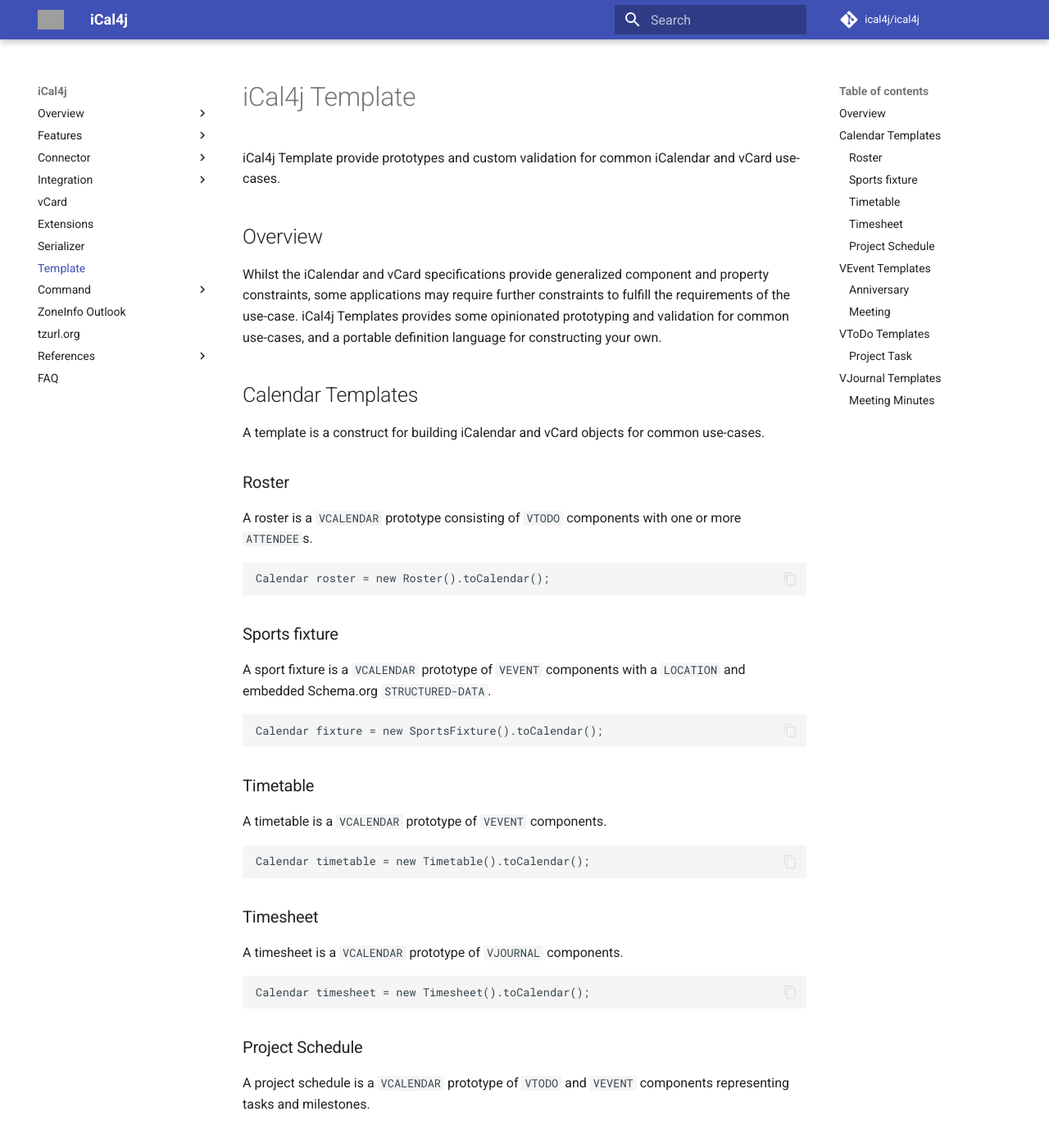
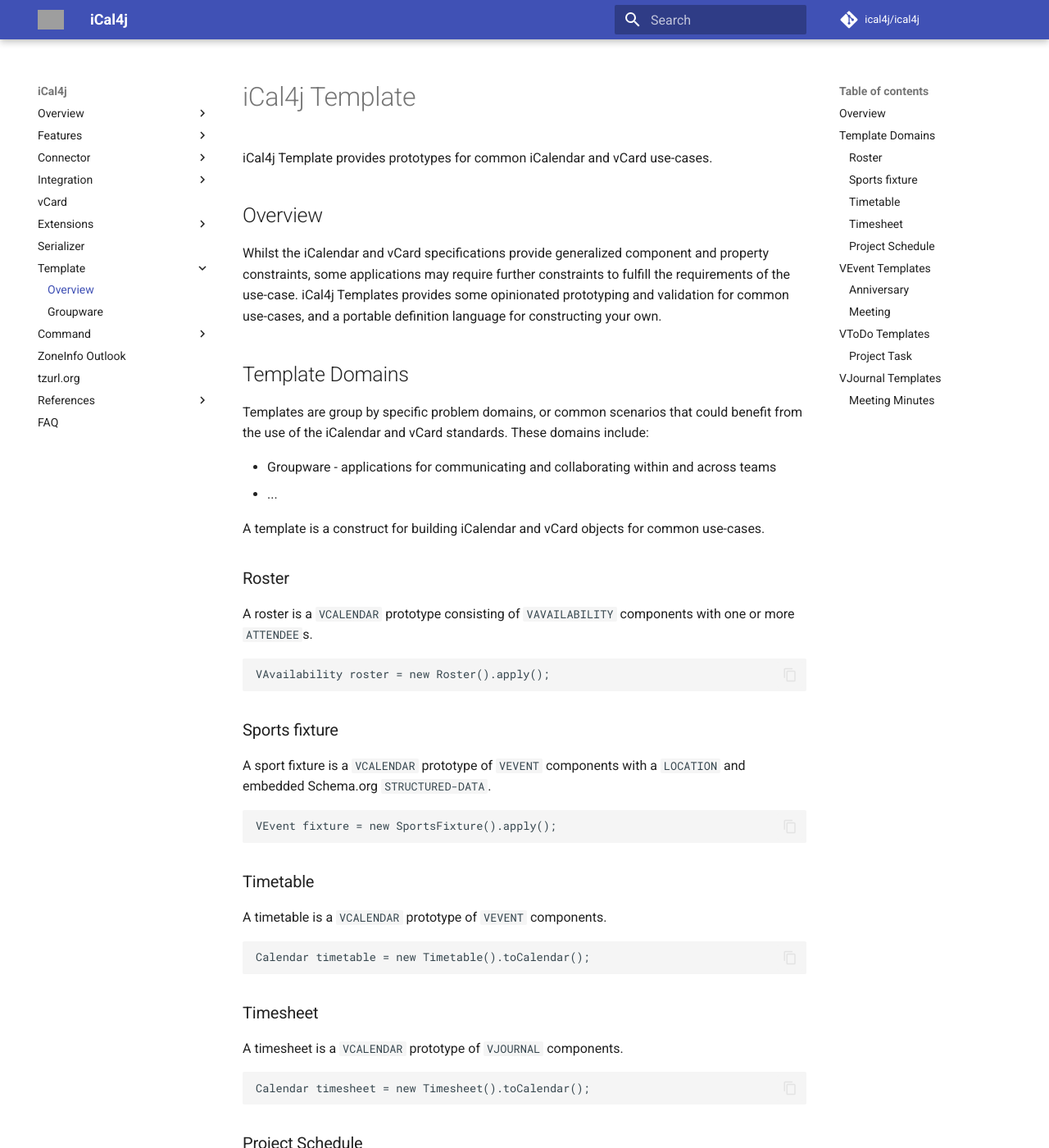
Before and after one commit to ical4j/ical4j-user-guide, an MkDocs documentation site: the page built from docs/template/index.md, in a window 1280 px wide and 1400 px high. Shown: the whole window at 82% size. Built offline with MkDocs 1.6.1 and Material for MkDocs 9.7.7, drawn with Linux system fonts in a browser that asks for light colours; comment, search, counter and statistics services are not loaded; some of the changed text lies outside the part shown; grey boxes are pictures that could not be loaded.

Commit message:
Added template skeleton

```diff
--- a/docs/template.md
+++ b/docs/template/index.md
@@ -1,6 +1,6 @@
 # iCal4j Template
 
-iCal4j Template provide prototypes and custom validation for common iCalendar and vCard use-cases.
+iCal4j Template provides prototypes for common iCalendar and vCard use-cases.
 
 ## Overview
 
@@ -9,22 +9,28 @@
 opinionated prototyping and validation for common use-cases, and a portable definition language for constructing
 your own.
 
-## Calendar Templates
+## Template Domains
+
+Templates are group by specific problem domains, or common scenarios that could benefit from the use of the
+iCalendar and vCard standards. These domains include:
+
+* Groupware - applications for communicating and collaborating within and across teams
+* ...
 
 A template is a construct for building iCalendar and vCard objects for common use-cases.
 
 ### Roster
 
-A roster is a `VCALENDAR` prototype consisting of `VTODO` components with one or more `ATTENDEE`s.
+A roster is a `VCALENDAR` prototype consisting of `VAVAILABILITY` components with one or more `ATTENDEE`s.
 
-    Calendar roster = new Roster().toCalendar();
+    VAvailability roster = new Roster().apply();
 
 ### Sports fixture
 
 A sport fixture is a `VCALENDAR` prototype of `VEVENT` components with a `LOCATION` and embedded Schema.org
 `STRUCTURED-DATA`.
 
-    Calendar fixture = new SportsFixture().toCalendar();
+    VEvent fixture = new SportsFixture().apply();
 
 ### Timetable
 
@@ -55,14 +61,14 @@
 * RRULE/RDATE (required)
 
 
-    Calendar anniversary = new Anniversary().withMonthDay(MonthDay.of(Month.DECEMBER, 25)).toCalendar();
+    VEvent anniversary = new Anniversary().withDate(MonthDay.of(Month.DECEMBER, 25)).apply();
 
 ### Meeting
 
 A meeting is a `VCALENDAR` prototype of `VEVENT` components.
 
     Agenda agenda = ...
-    Calendar meeting = new Meeting().withAgenda(agenda).toCalendar();
+    VEvent meeting = new Meeting().withAgenda(agenda).apply();
 
 
 ## VToDo Templates
@@ -71,7 +77,7 @@
 
 A project task is a `VTODO` prototype.
 
-    Calendar task = new Task().toCalendar();
+    VTodo task = new Task().apply();
 
 
 ## VJournal Templates
@@ -80,4 +86,4 @@
 
 Meeting minutes is a `VJOURNAL` prototype with `RELATED-TO` property referencing the meeting.
 
-    Calendar minutes = new MeetingMinutes().toCalendar();
+    VJournal minutes = new MeetingMinutes().apply();
--- a/mkdocs.yml
+++ b/mkdocs.yml
@@ -63,9 +63,16 @@
     - Email: integration/email.md
     - Reactive Streams: integration/reactive.md
   - vCard: vcard.md
-  - Extensions: extensions.md
+  - Extensions:
+    - Overview: extensions/index.md
+    - CalDAV: extensions/caldav.md
+    - Concept: extensions/concept.md
+    - Link: extensions/link.md
+    - Outlook: extensions/outlook.md
   - Serializer: serializer.md
-  - Template: template.md
+  - Template:
+    - Overview: template/index.md
+    - Groupware: template/groupware.md
   - Command:
     - Overview: command/index.md
     - Validator: command/validator.md
```
